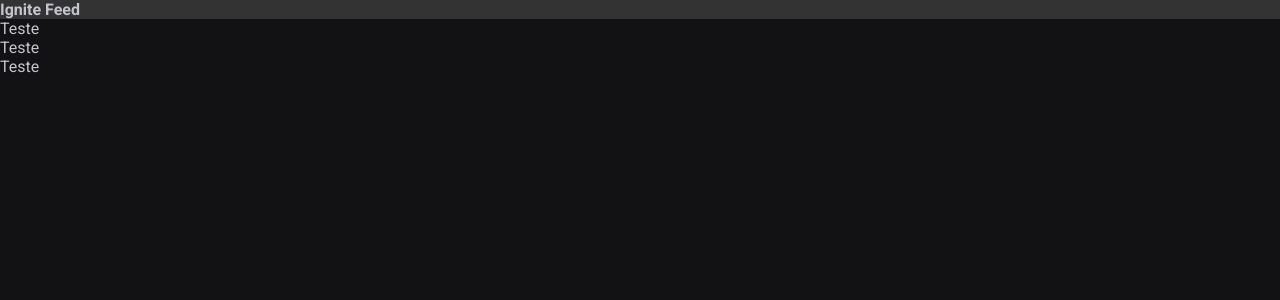
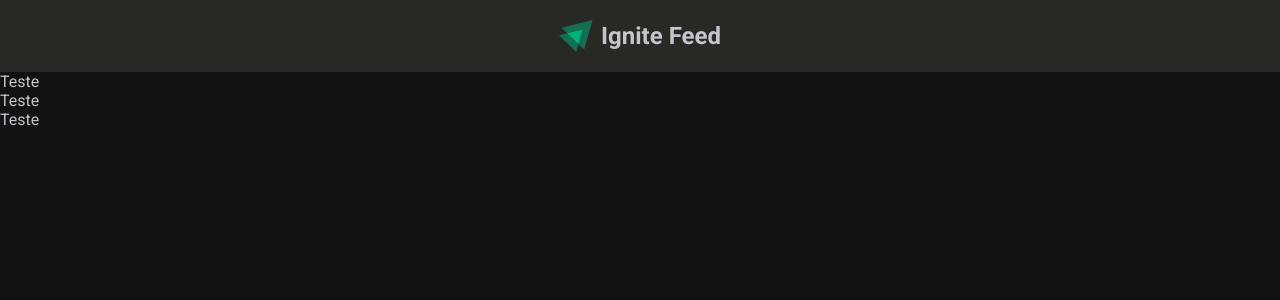
Before and after one commit to milena-mognon/ignite-feed, a React (Vite) app: page / in a window 1280 px wide. Shown: the top 300 px of the page. Built offline with nearby package versions, Linux system fonts and the light colour scheme.

Commit message:
style: add header style

```diff
--- a/src/components/Header.module.css
+++ b/src/components/Header.module.css
@@ -1,3 +1,16 @@
 .header {
-  background: #333;
+  background: var(--gray-800);
+  display: flex;
+  justify-content: center;
+  padding: 1.25rem 0;
+  align-items: center;
 }
+
+.header img {
+  height: 2rem;
+}
+
+.header strong {
+  font-size: 1.5rem;
+  margin-left: 0.5rem;
+}
--- a/src/components/Header.tsx
+++ b/src/components/Header.tsx
@@ -1,8 +1,10 @@
 import styles from "./Header.module.css";
+import igniteLogo from "../assets/images/ignite-logo.svg";
 
 export function Header() {
   return (
     <header className={styles.header}>
+      <img src={igniteLogo} alt="Logo do Ignite" />
       <strong> Ignite Feed</strong>
     </header>
   );
```
Also changed, not shown: src/assets/images/ignite-logo.svg (added).
